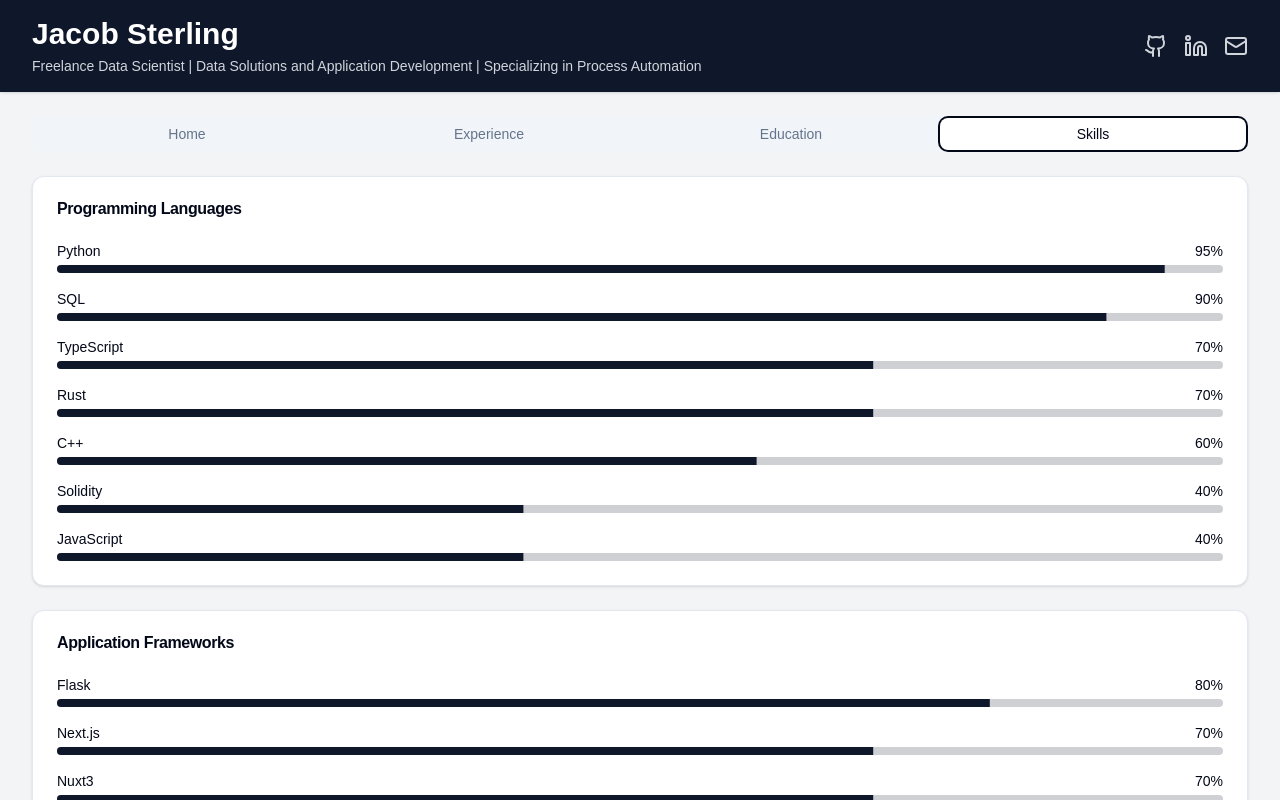
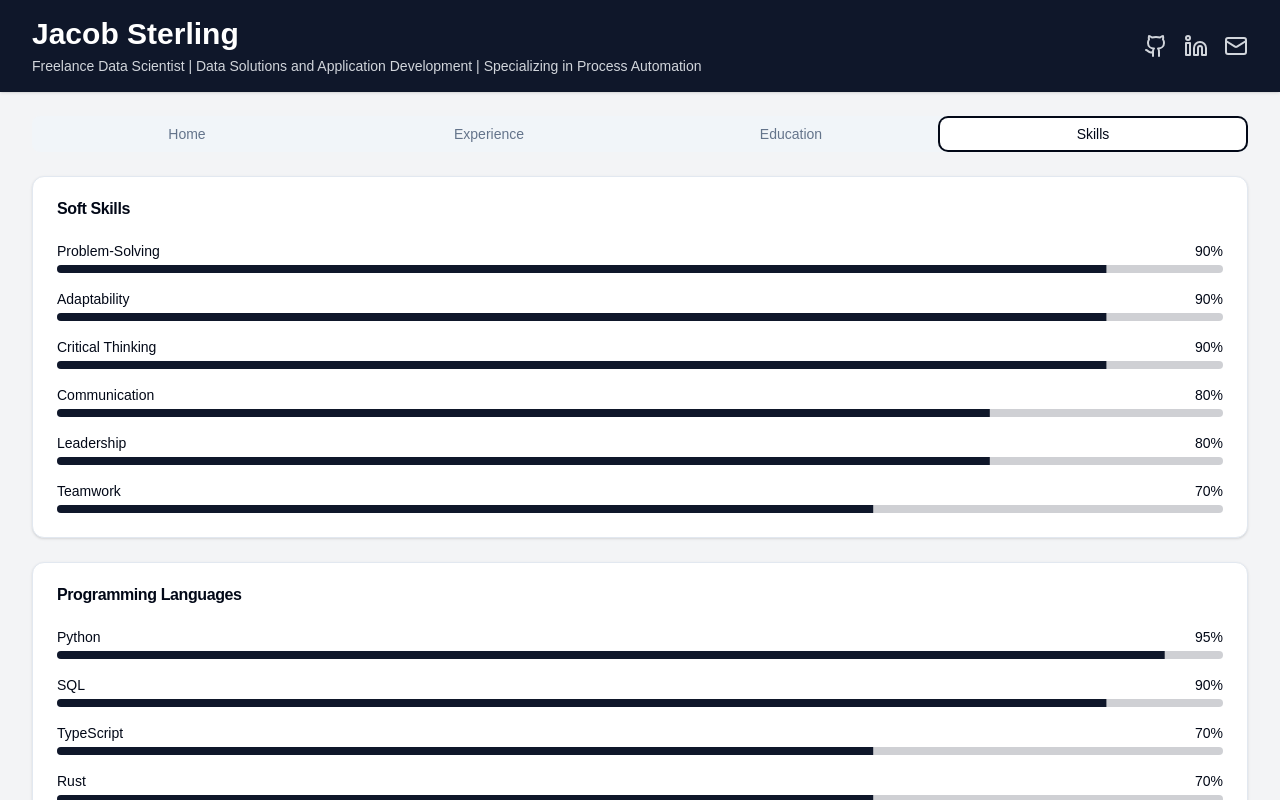
Before and after one commit to jacobsterling/freelance-portfolio, a Next.js app: page / in a window 1280 px wide. Both pictures are taken after a click on the tab "Skills". Shown: the top 800 px of the page. Built offline with nearby package versions, Linux system fonts and the light colour scheme.

Commit message:
feat: soft skills

```diff
--- a/app/page.tsx
+++ b/app/page.tsx
@@ -45,6 +45,16 @@
   { name: 'Excel', value: 90 },
   { name: 'PowerBi', value: 85 },
 ]
+
+const softSkills = [
+  { name: 'Problem-Solving', value: 90 },
+  { name: 'Adaptability', value: 90 },
+  { name: 'Critical Thinking', value: 90 },
+  { name: 'Communication', value: 80 },
+  { name: 'Leadership', value: 80 },
+  { name: 'Teamwork', value: 70 },
+]
+
 
 const programmingLanguages = [
   { name: 'Python', value: 95 },
@@ -506,6 +516,9 @@
 
           <TabsContent value="skills">
             <div className="mt-6">
+              <SkillsList skills={softSkills} title="Soft Skills" />
+            </div>
+            <div className="mt-6">
               <SkillsList skills={programmingLanguages} title="Programming Languages" />
             </div>
             <div className="mt-6">
```
